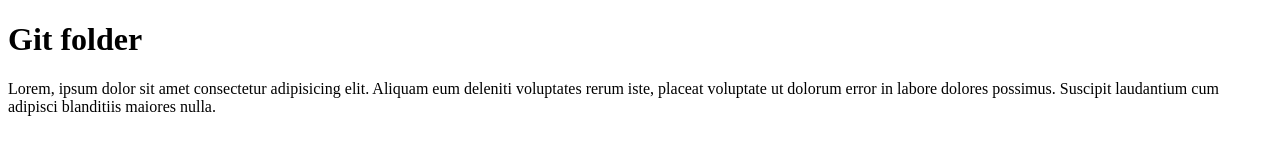
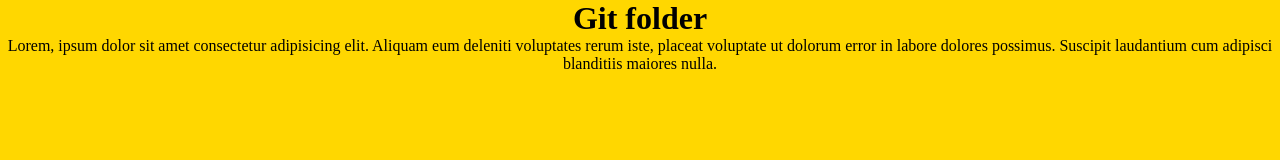
Before and after one commit to dkoncius/git-folder, a plain HTML site: page index.html in a window 1280 px wide. Drawn offline with Linux system fonts and the light colour scheme.

Commit message:
style file

```diff
--- a/index.html
+++ b/index.html
@@ -5,6 +5,7 @@
     <meta http-equiv="X-UA-Compatible" content="IE=edge">
     <meta name="viewport" content="width=device-width, initial-scale=1.0">
     <title>Git folder</title>
+    <link rel="stylesheet" href="style.css">
 </head>
 <body>
     <h1>Git folder</h1>
--- /dev/null
+++ b/style.css
@@ -0,0 +1,9 @@
+* {
+    margin: 0;
+    padding: 0;
+}
+
+body {
+    text-align: center;
+    background: gold;
+}
```
